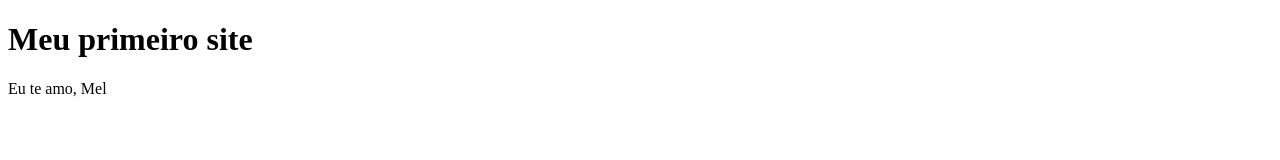
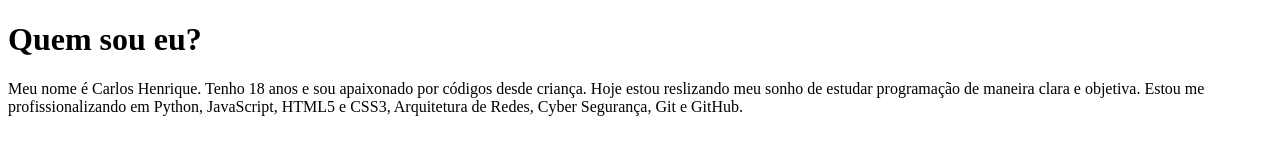
Before and after one commit to carloshenriquecarvalho/html-project, a plain HTML site: page index.html in a window 1280 px wide. Drawn offline with Linux system fonts and the light colour scheme.

Commit message:
Update index.html

```diff
--- a/index.html
+++ b/index.html
@@ -1,12 +1,12 @@
 <!DOCTYPE html>
-<html lang="en">
+<html lang="pt-br">
 <head>
   <meta charset="UTF-8">
   <meta name="viewport" content="width=device-width, initial-scale=1.0">
-  <title>Título da página</title>
+  <title>Blog: Carlos</title>
 </head>
 <body>
-  <h1>Meu primeiro site</h1>
-  <p>Eu te amo, Mel</p>
+  <h1>Quem sou eu?</h1>
+  <p>Meu nome é Carlos Henrique. Tenho 18 anos e sou apaixonado por códigos desde criança. Hoje estou reslizando meu sonho de estudar programação de maneira clara e objetiva. Estou me profissionalizando em Python, JavaScript, HTML5 e CSS3, Arquitetura de Redes, Cyber Segurança, Git e GitHub.</p>
 </body>
 </html>
```
